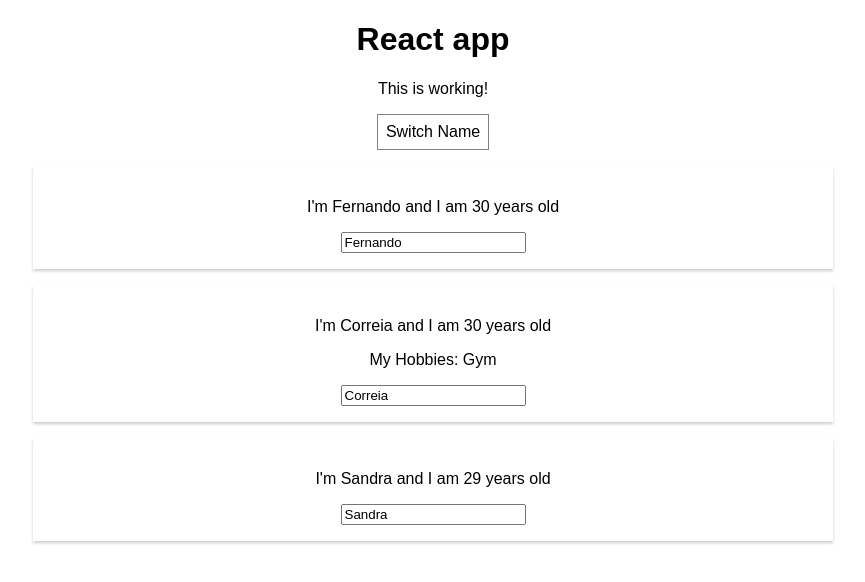
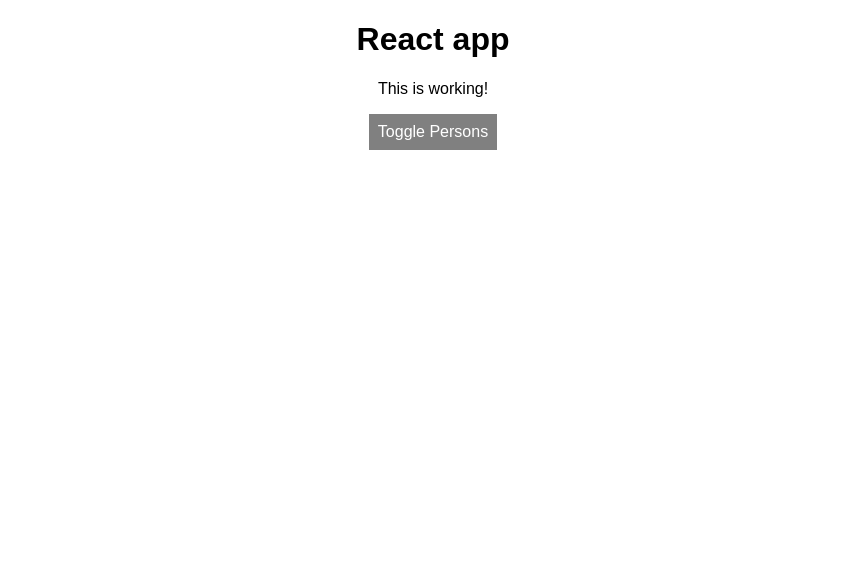
Before and after one commit to Knox316/ReactFirstLesson, a React (Create React App) app in the folder react-complete-guide/: page / in a window 1280 px wide. Shown: the top 582 px of the page, without its empty margins (207-1072 px from the left). Built offline with nearby package versions, Linux system fonts and the light colour scheme.

Commit message:
adding some dynamic to components and css styling

```diff
--- a/react-complete-guide/src/App.css
+++ b/react-complete-guide/src/App.css
@@ -1,3 +1,11 @@
 .App {
   text-align: center;
 }
+
+.red {
+  color: red;
+}
+
+.bold {
+  font-weight: bold;
+}
--- a/react-complete-guide/src/App.js
+++ b/react-complete-guide/src/App.js
@@ -3,84 +3,118 @@ import React, {
 } from 'react';
 import './App.css';
 import Person from './Person/Person';
+import Radium, {StyleRoot} from 'radium';
 
 class App extends Component {
   state = {
     persons: [
       {
-        name: 'Fernando', age: 30
+        id: 'a', name: 'Fernando', age: 30
       },
       {
-        name: 'Correia', age: 30
+        id: 'b', name: 'Correia', age: 30
       },
       {
-        name: 'Sandra', age: 29
+        id: 'c', name: 'Sandra', age: 29
       }
     ],
-    otherState: 'some other state'
+    otherState: 'some other state',
+    showPersons: false
   }
 
-  switchNameHandler = (newName) => {
-    this.setState({
-      persons: [
-        {
-          name: newName, age: 58
-        },
-        {
-          name: 'Fernando Correia', age: 30
-        },
-        {
-          name: 'Sandra Correia', age: 23
-        }
-      ]
-    })
+  deletePersonHandler = (personIndex) => {
+    const persons = [...this.state.persons];
+    persons.splice(personIndex, 1);
+    this.setState({persons: persons});
   }
 
-  nameChangedHandler = (event) => {
+  nameChangedHandler = (event, id) => {
+    const personIndex = this.state.persons.findIndex(p => {
+      return p.id === id;
+    });
+
+    const person = {
+      ...this.state.persons[personIndex]
+    };
+
+    person.name = event.target.value;
+
+    const persons = [...this.state.persons];
+    persons[personIndex] = person;
+
+
     this.setState({
-      persons: [
-        {
-          name: 'Antonio', age: 58
-        },
-        {
-          name: event.target.value, age: 30
-        },
-        {
-          name: 'Sandra Correia', age: 23
-        }
-      ]
+      persons: persons
     })
+  };
+
+  togglePersonsHandler = () => {
+    const doesShow = this.state.showPersons;
+    this.setState({
+      showPersons: !doesShow
+    });
   }
 
   render() {
     const style = {
-      backgroundColor: 'white',
+      backgroundColor: 'grey',
+      color: 'white',
       font: 'inherit',
       border: '1px solid gray',
       padding: '8px',
-      cursor: 'pointer'
+      cursor: 'pointer',
+      ':hover': {
+        backgroundColor: 'lightgrey',
+        color: 'black'
+      }
     };
+
+    let persons = null;
+
+    if (this.state.showPersons) {
+      persons = (
+      <div>
+        {this.state.persons.map((person, index) => {
+          return <Person
+            click={() => this.deletePersonHandler(index)}
+            name={person.name}
+            age={person.age}
+            key={person.id}
+            changed={(event) => this.nameChangedHandler(event, person.id)}
+            />
+        })}
+      </div>
+      );
+      style.backgroundColor = 'red';
+      style[':hover'] = {
+        backgroundColor: 'lightgrey',
+        color: 'black'
+      }
+    }
+
+    const classes = [];
+
+    if(this.state.persons.length <= 2) {
+      classes.push('red');
+    }
+    if(this.state.persons.length <= 1) {
+      classes.push('bold');
+    }
+
+
     return (
-      <div className = "App" >
-      <h1> React app </h1>
-      <p> This is working! </p>
-      <button
-        style={style}
-        onClick={() => this.switchNameHandler('FERNANDO!')}>Switch Name</button>
-      <Person
-        name={this.state.persons[0].name}
-        age={this.state.persons[0].age}/>
-      <Person
-        name={this.state.persons[1].name}
-        age={this.state.persons[1].age}
-        click={this.switchNameHandler.bind(this, 'Antonio')}
-        changed={this.nameChangedHandler}>My Hobbies: Gym</Person>
-      <Person
-        name={this.state.persons[2].name}
-        age={this.state.persons[2].age}/>
-      </div>
+      <StyleRoot>
+        <div className = "App" >
+        <h1> React app </h1>
+        <p className={classes.join(' ')}> This is working! </p>
+        <button
+          style={style}
+          onClick={this.togglePersonsHandler}>Toggle Persons</button>
+        {persons}
+        </div>
+      </StyleRoot>
     );
   }
 }
 
-export default App;
+export default Radium(App);
--- a/react-complete-guide/src/Person/Person.js
+++ b/react-complete-guide/src/Person/Person.js
@@ -1,8 +1,14 @@
 import React from 'react';
+import Radium from 'radium';
 import './Person.css'
 const person = (props) => {
+    const style = {
+        '@media (min-width: 500px)' : {
+            width: '450px'
+        }
+    };
     return (
-        <div className='Person'>
+        <div className='Person' style={style}>
             <p onClick={props.click}> I'm {props.name} and I am {props.age} years old</p>
             <p>{props.children}</p>
             <input type="text" onChange={props.changed} value={props.name}/>
@@ -10,4 +16,4 @@ const person = (props) => {
     )
 };
 
-export default person;
+export default Radium(person);
```
Also changed, not shown: react-complete-guide/package.json (+2 -5 lines), react-complete-guide/src/Person/Person.css (line endings or trailing spaces), 1 other file (tests, documents, lock files or other folders).
